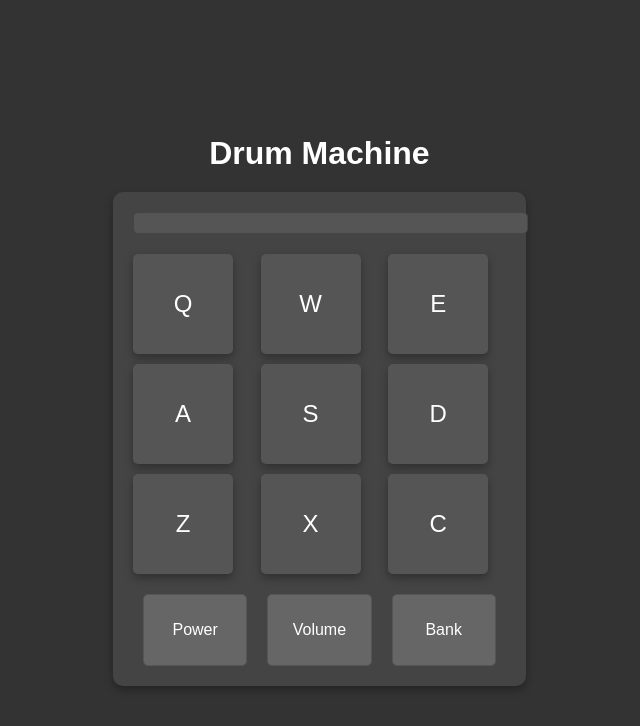
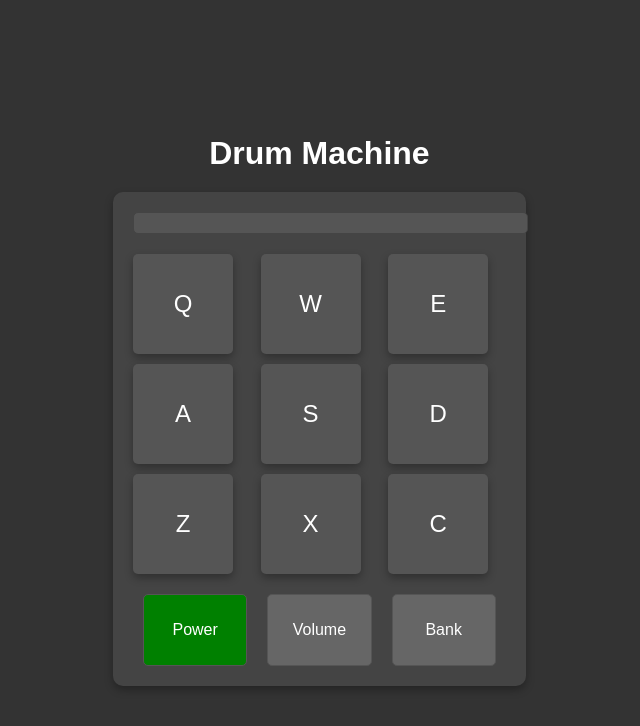
Before and after one commit to machado-05/Drum_Machine, a React (Create React App) app: page / in a window 1280 px wide. Shown: the top 726 px of the page, without its empty margins (274-914 px from the left). Built offline with nearby package versions, Linux system fonts and the light colour scheme.

Commit message:
styles modified

```diff
--- a/src/App.css
+++ b/src/App.css
@@ -83,6 +83,21 @@ body {
   cursor: pointer;
   transition: background-color 0.2s ease;
 }
+.power.on {
+  background-color: green;
+}
+
+.power.off {
+  background-color: red;
+}
+
+.select.on .inner {
+  background-color: #00ff00;
+}
+
+.select.off .inner {
+background-color: #ff0000;
+}
 
 .control:hover {
   background-color: #555;
```
